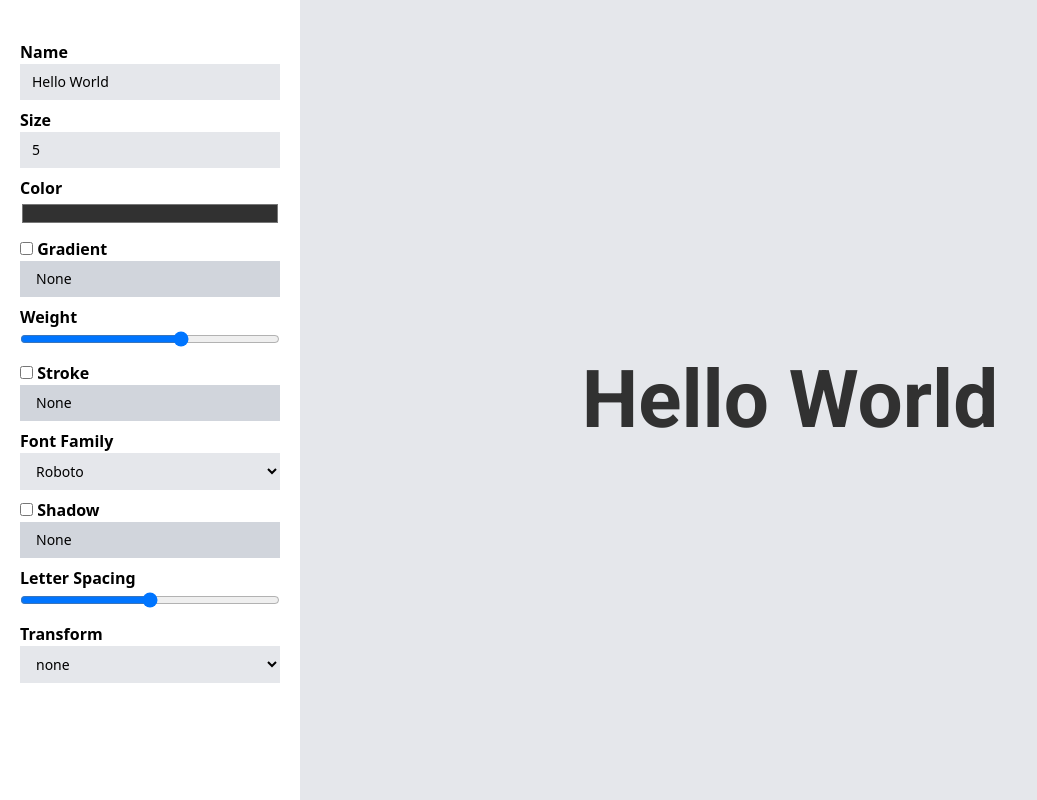
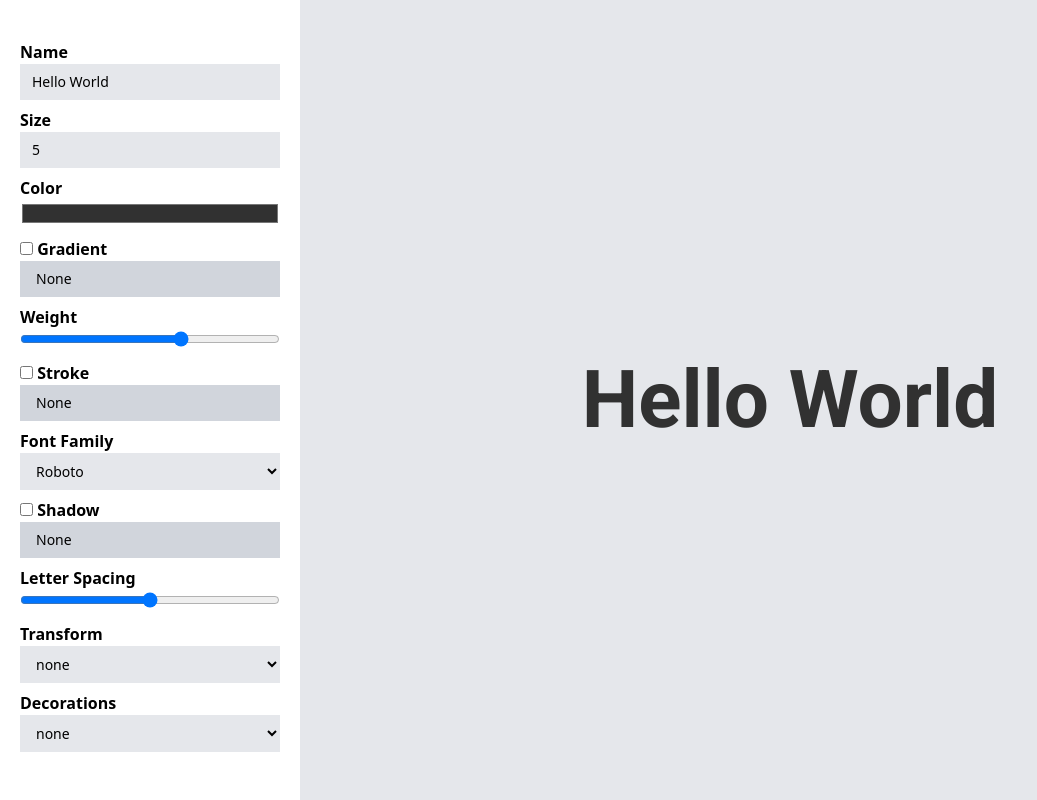
Before and after one commit to senicrem/text-styler, a Vue app: page / in a window 1280 px wide. Shown: the whole page, without its empty margins (0-1037 px from the left). Built offline with nearby package versions, Linux system fonts and the light colour scheme; a web font is replaced by a local one.

Commit message:
add text decoration feat

```diff
--- a/src/pages/TextConfigurator.vue
+++ b/src/pages/TextConfigurator.vue
@@ -67,6 +67,12 @@
 						<option v-for="opt in TRANSFORM_OPTIONS" :value="opt" class="capitalize">{{ opt }}</option>
 					</select>
 				</div>
+				<div>
+					<span class="block font-bold">Decorations</span>
+					<select :class="styleInputText()" v-model="textSettings.decoration">
+						<option v-for="decor in DECORATION_OPTIONS" :value="decor" class="capitalize">{{ decor }}</option>
+					</select>
+				</div>
 			</div>
 			<div class="w-full flex items-center justify-center h-[24rem] h-full">
 				<p :style="textStyles" class="roboto">{{ textSettings.name }}</p>
@@ -97,6 +103,13 @@ const TRANSFORM_OPTIONS = [
 	'full-width'
 ]
 
+const DECORATION_OPTIONS = [
+	'none',
+	'underline',
+	'overline',
+	'line-through'
+]
+
 const textSettings = reactive({
 	name: "Hello World",
 	size: '5',
@@ -122,6 +135,7 @@ const textSettings = reactive({
 		color2: "#fe01e9"
 	},
 	transform: "none",
+	decoration: "none"
 });
 
 const textStyles = computed(() => {
@@ -132,7 +146,8 @@ const textStyles = computed(() => {
 		fontWeight: textSettings.weight,
 		fontFamily: `${textSettings.family}, serif`,
 		letterSpacing: `${textSettings.letterSpacing}px`,
-		textTransform: textSettings.transform
+		textTransform: textSettings.transform,
+		textDecoration: textSettings.decoration
 	}
 
 	if (stroke.active) {
```
